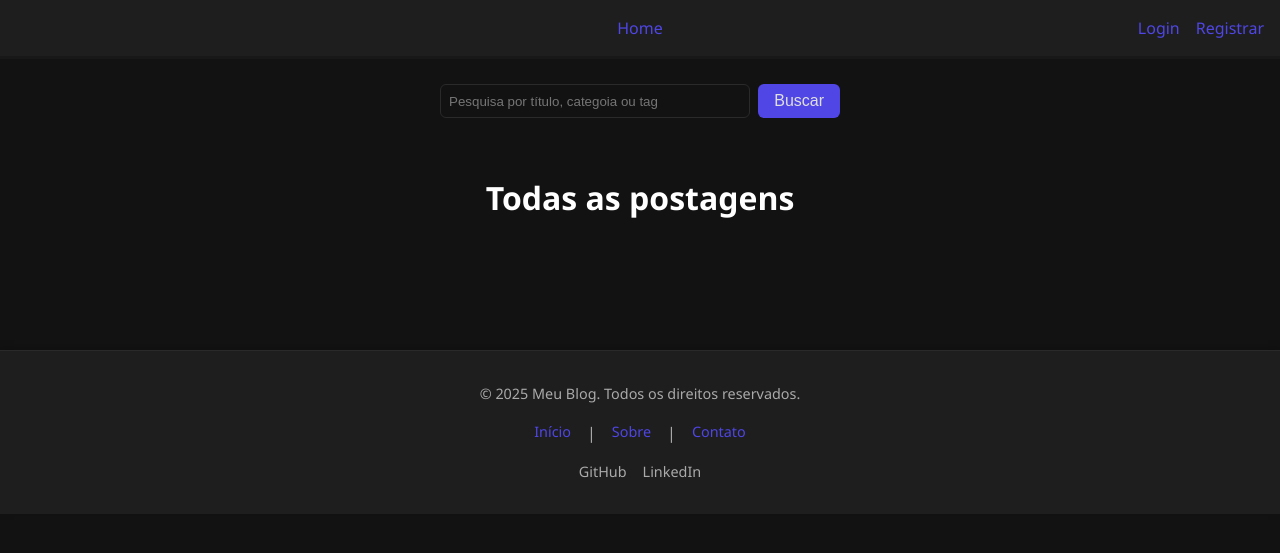
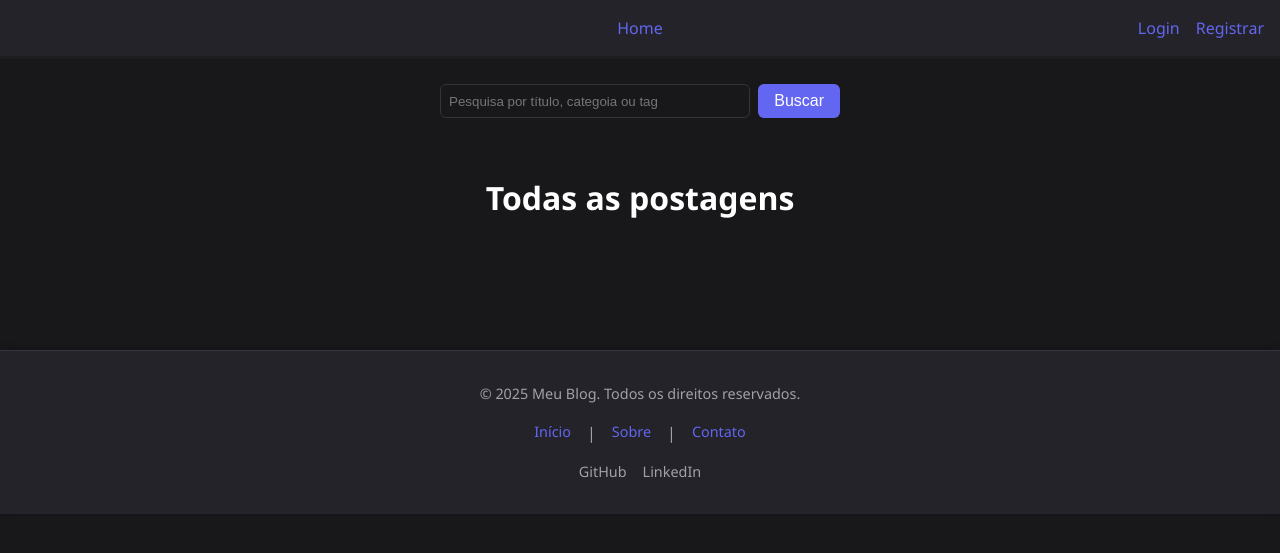
Before and after one commit to gok2001/projeto-blog, a Django app: page / in a window 1280 px wide. Shown: the top 553 px of the page. Run offline with Django 5.2, Linux system fonts and the light colour scheme; data that the repository does not hold is empty.

Commit message:
Redefine a paleta de cores e melhora o estilo dos botões com links

```diff
--- a/static/global/css/style.css
+++ b/static/global/css/style.css
@@ -2,26 +2,26 @@
     /* ===============================
         🎨 CORES
         =============================== */
-    --color-bg: #121212;             /* fundo principal */
-    --color-bg-alt: #1e1e1e;         /* fundo de elementos (cards, boxes, etc) */
-    --color-bg-alt-hover: #ffffff05; /* hover cards */
-    --color-border: #2a2a2a;         /* bordas sutis */
+    --color-bg: #18181b;
+    --color-bg-alt: #232329;
+    --color-bg-alt-hover: #2f2f37;
+    --color-border: #34343c;
 
-    --color-text: #e0e0e0;           /* texto padrão */
-    --color-text-muted: #aaaaaa;     /* texto secundário */
-    --color-heading: #ffffff;        /* títulos */
+    --color-text: #e4e4e7;
+    --color-text-muted: #a1a1aa;
+    --color-heading: #ffffff;
 
-    --color-primary: #4f46e5;
-    --color-primary-hover: #6366f1;
+    --color-primary: #6366f1;
+    --color-primary-hover: #818cf8;
     --color-secondary: #ec4899;
-    --color-secondary-hover: #db2777;
+    --color-secondary-hover: #f472b6;
 
     --color-success: #22c55e;
     --color-warning: #facc15;
     --color-danger: #ef4444;
-    --color-danger-hover: #b91c1c;
+    --color-danger-hover: #dc2626;
 
-    --color-box-shadow-input: #4f46e54d;
+    --color-box-shadow-input: #6366f14d;
 
     /* ===============================
      🔠 TIPOGRAFIA
@@ -55,14 +55,12 @@
     --transition-smooth: all 0.3s ease-in-out;
 
     --input-border: 1px solid var(--color-border);
-    --card-bg: var(--color-bg-alt);
-    --card-hover-bg: var(--color-bg-alt-hover);
 
     /* ===============================
      🎭 SOMBRAS
      =============================== */
-    --shadow-md: 0 2px 8px rgba(0,0,0,0.4);
-    --shadow-lg: 0 4px 16px rgba(0,0,0,0.5);
+    --shadow-md: 0 2px 8px rgba(0, 0, 0, 0.4);
+    --shadow-lg: 0 4px 16px rgba(0, 0, 0, 0.5);
 }
 
 
@@ -88,13 +86,20 @@ body {
 a {
     color: var(--color-primary);
     text-decoration: none;
+    transition: var(--transition-normal);
 }
 
 a:hover {
+    color: var(--color-primary-hover);
     text-decoration: underline;
 }
 
-h1, h2, h3, h4, h5, h6 {
+h1,
+h2,
+h3,
+h4,
+h5,
+h6 {
     color: var(--color-heading);
     font-weight: bold;
     margin-bottom: 0.5em;
@@ -147,35 +152,44 @@ img:hover {
 /* ===============================
    BOTÕES
    =============================== */
-.btn {
+.btn,
+a.btn {
+    display: inline-block;
     padding: var(--padding-sm) var(--padding-md);
     font-size: var(--font-size-base);
+    font-weight: 500;
     background-color: var(--color-primary);
-    color: var(--color-text);
+    color: #fff;
     border: none;
     border-radius: var(--radius-sm);
     cursor: pointer;
     transition: var(--transition-normal);
+    text-decoration: none !important;
 }
 
-.btn:hover {
+.btn:hover,
+a.btn:hover {
     background-color: var(--color-primary-hover);
     transform: translateY(-2px);
 }
 
-.btn-secondary {
+.btn-secondary,
+a.btn-secondary {
     background-color: var(--color-secondary);
 }
 
-.btn-secondary:hover {
+.btn-secondary:hover,
+a.btn-secondary:hover {
     background-color: var(--color-secondary-hover);
 }
 
-.btn-danger {
+.btn-danger,
+a.btn-danger {
     background-color: var(--color-danger);
 }
 
-.btn-danger:hover {
+.btn-danger:hover,
+a.btn-danger:hover {
     background-color: var(--color-danger-hover);
 }
 
@@ -196,7 +210,8 @@ img:hover {
 /* ===============================
    FORMULÁRIOS
    =============================== */
-input[type="search"], textarea {
+input[type="search"],
+textarea {
     width: 100%;
     padding: var(--padding-sm);
     border-radius: var(--radius-sm);
@@ -207,7 +222,8 @@ input[type="search"], textarea {
     transition: var(--transition-normal);
 }
 
-input[type="search"]:focus, textarea:focus {
+input[type="search"]:focus,
+textarea:focus {
     border-color: var(--color-primary);
     box-shadow: 0 0 0 2px var(--color-box-shadow-input);
     outline: none;
@@ -268,8 +284,15 @@ input[type="search"]:focus, textarea:focus {
 }
 
 @keyframes fadeIn {
-    from { opacity: 0; transform: translateY(-5px); }
-    to { opacity: 1; transform: translateY(0); }
+    from {
+        opacity: 0;
+        transform: translateY(-5px);
+    }
+
+    to {
+        opacity: 1;
+        transform: translateY(0);
+    }
 }
 
 /* ===============================
@@ -366,7 +389,8 @@ input[type="search"]:focus, textarea:focus {
     margin: 0 2px;
 }
 
-.comment, .reply {
+.comment,
+.reply {
     background-color: var(--card-bg);
     padding: var(--spacing-md);
     border-radius: var(--radius-md);
@@ -376,7 +400,8 @@ input[type="search"]:focus, textarea:focus {
     transition: var(--transition-normal);
 }
 
-.comment:hover, .reply:hover {
+.comment:hover,
+.reply:hover {
     transform: translateY(-2px);
     box-shadow: var(--shadow-lg);
 }
@@ -401,7 +426,8 @@ input[type="search"]:focus, textarea:focus {
     white-space: pre-wrap;
 }
 
-.edit-form, .reply-form {
+.edit-form,
+.reply-form {
     background-color: var(--card-bgt);
     padding: var(--spacing-md);
     border-radius: var(--radius-md);
```
